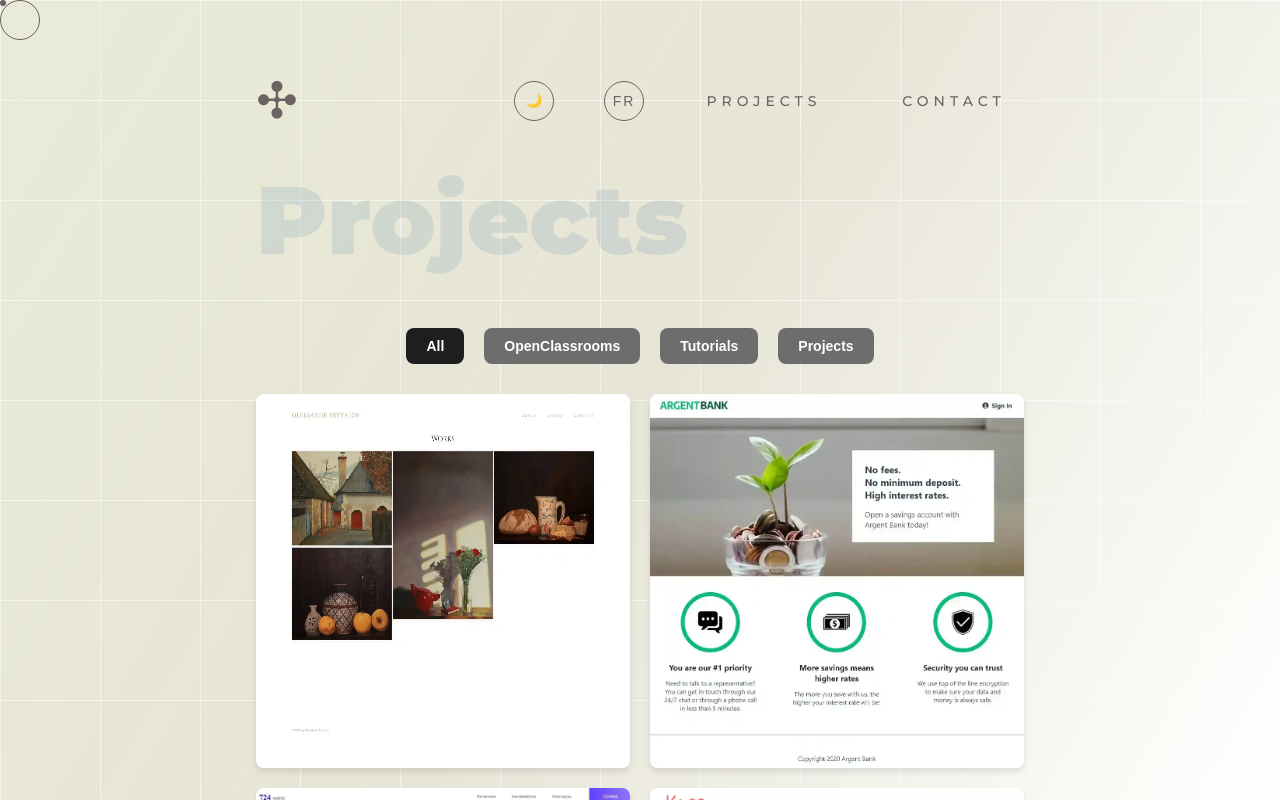
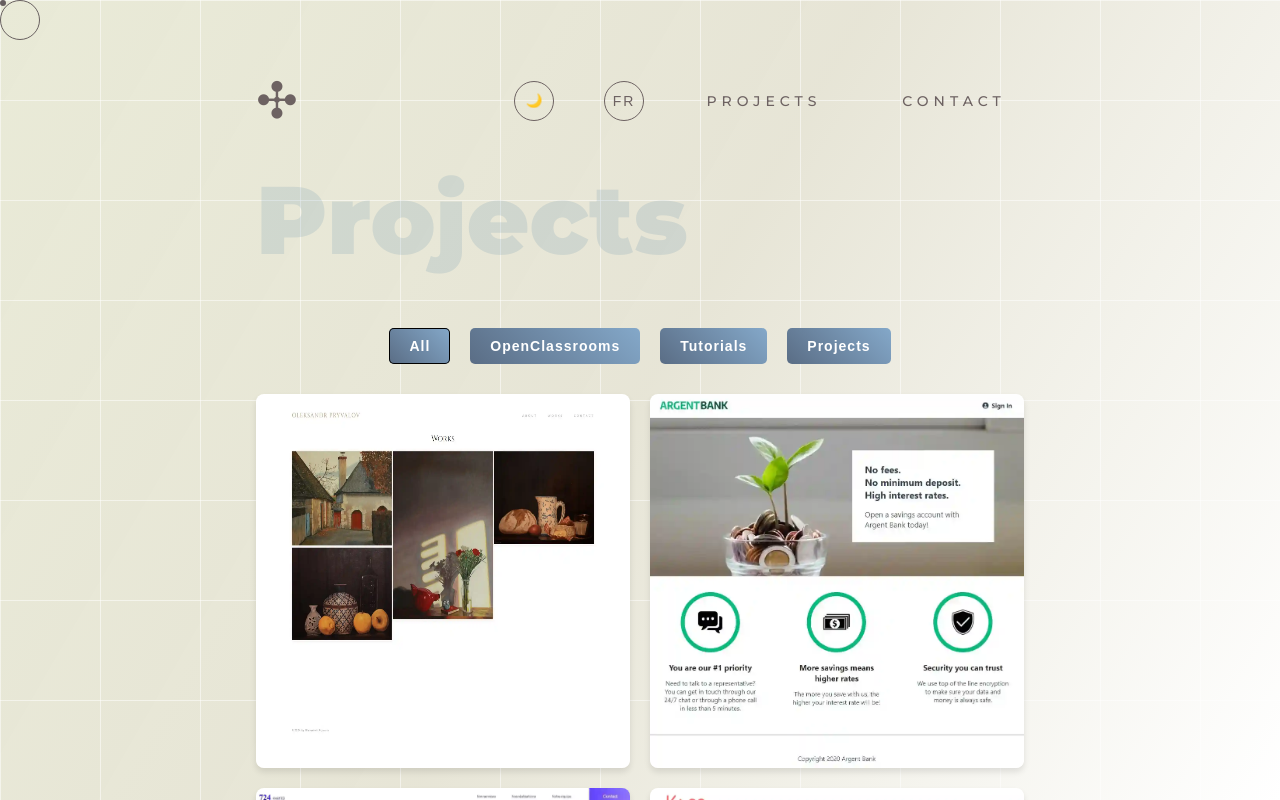
Before and after one commit to multumInParvo/my-portfolio, a React (Create React App) app: page /projects in a window 1280 px wide. Shown: the top 800 px of the page. Built offline with nearby package versions, Linux system fonts and the light colour scheme.

Commit message:
Style filter buttons of projects

```diff
--- a/src/pages/Projects/Projects.scss
+++ b/src/pages/Projects/Projects.scss
@@ -24,23 +24,23 @@
 
     button {
       padding: 10px 20px;
+      letter-spacing: 1px;
       font-size: 14px;
       font-weight: 600;
-      background: #6d6d6d;
+      border-radius: 5px;
+      background: var(--bg-btn-filter);
       color: #ffffff;
-      border-radius: 8px;
       border: none;
       cursor: pointer;
       margin: 0 10px;
-      transition: background-color 0.3s ease;
+      transition: opacity 0.6s ease;
 
       &.active {
-        background-color: rgb(30, 30, 33);
-        color: white;
+        box-shadow: inset 0 0 0 1px var(--border-btn-filter);
       }
 
       &:hover {
-        background-color: #8d8e99;
+        opacity: 0.6;
       }
     }
   }
--- a/src/styles/Global.scss
+++ b/src/styles/Global.scss
@@ -7,6 +7,8 @@ $inputs-color: rgba(0, 85, 142, 0.1);
 $hover-toggle-btn: #6d6262;
 $hover-toggle-text: #fff;
 $hover-menu-links: rgba(126, 110, 110, 0.967);
+$bg-btn-filter: linear-gradient(45deg, #5a6d85, #84a8c9);
+$border-btn-filter: black;
 
 // Typography
 $font-family-main: 'Montserrat', sans-serif;
--- a/src/styles/Theme.scss
+++ b/src/styles/Theme.scss
@@ -21,6 +21,8 @@
     --hover-toggle-btn: #6d6262;
     --hover-toggle-text: #fff;
     --hover-menu-links: rgba(126, 110, 110, 0.967);
+    --bg-btn-filter: linear-gradient(45deg, #5a6d85, #84a8c9);
+    --border-btn-filter: black;
   }
 
   [data-theme='dark'] {
@@ -34,4 +36,6 @@
     --hover-toggle-btn: #d5c7c7;
     --hover-toggle-text: #333030;
     --hover-menu-links: rgb(255, 255, 255);
+    --bg-btn-filter: linear-gradient(270deg, #3d54b0, #239584);
+    --border-btn-filter: white;
   }
```
